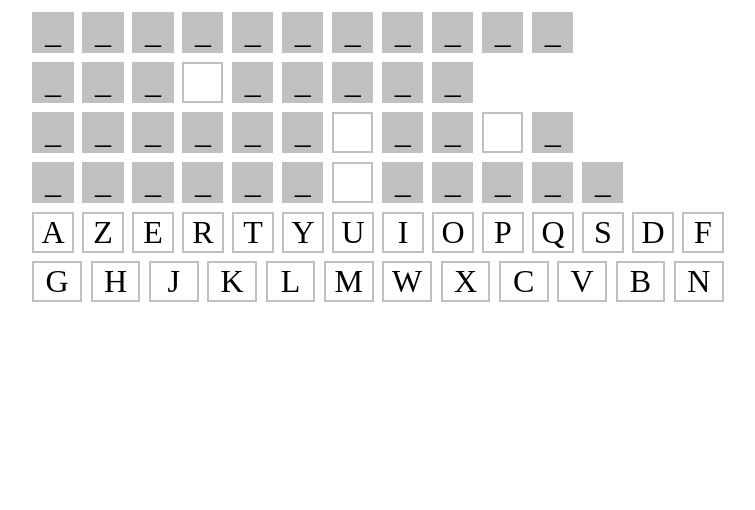
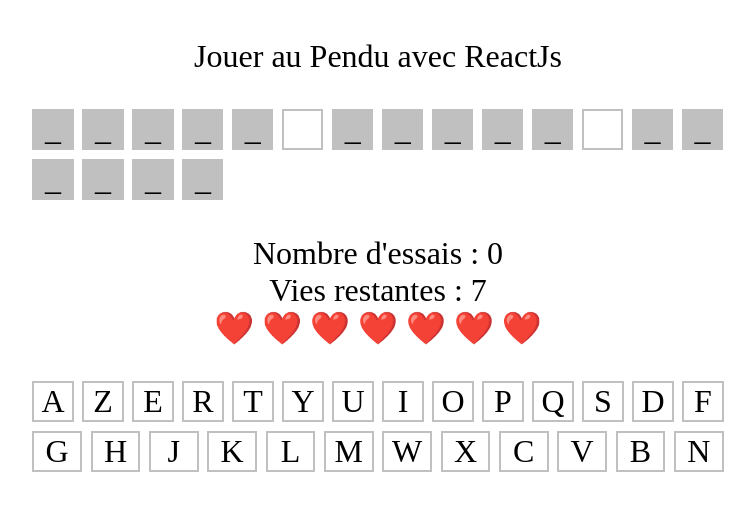
Before and after one commit to rivers-dash/Pendu, a React (Create React App) app: page / in a window 1280 px wide. Shown: the top 510 px of the page, without its empty margins (262-1017 px from the left). Built offline with nearby package versions, Linux system fonts and the light colour scheme.

Commit message:
:sparkles: Functioning App whith one sentence
the app is functionning with only one word or sentence, it's able to display win, lose and the word or sentence to guess

```diff
--- a/src/App.css
+++ b/src/App.css
@@ -21,3 +21,24 @@
   margin: auto;
   user-select: none;
 }
+
+.title {
+	display: flex;
+	flex-wrap: wrap;
+	font-size: 32px;
+  margin: auto;
+	padding: 30px 0;
+  user-select: none;
+	justify-content: center;
+}
+
+.subtitle {
+	display: flex;
+	flex-wrap: wrap;
+	font-size: 32px;
+  margin: auto;
+	padding: 30px 0;
+  user-select: none;
+	justify-content: center;
+	text-align: center;
+}
--- a/src/App.js
+++ b/src/App.js
@@ -3,19 +3,27 @@ import './App.css';
 import Button from './Button.js';
 
 const LINE = 14
-const WORD = 'permutation THE WORLD SHOULD BE A BETTER PLACE'
+const WORD = 'great place to work'
 const LETTERS = (['A','Z','E','R','T','Y','U','I','O','P','Q','S','D','F','G','H','J','K','L','M','W','X','C','V','B','N'])
 
 
 class App extends Component {
 	state = {
-		word: WORD.toUpperCase(),
-		size: WORD.length,
-		hiddenWord: '',
+		hiddenWord: this.generateWord(),
+		strikes: 0,
+		life: 7,
+	}
+
+	constructor(props){
+		super(props)
+		this.generateWord = this.generateWord.bind(this)
+		this.handleLetterClick = this.handleLetterClick.bind(this)
+		this.showLetter = this.showLetter.bind(this)
 	}
 
 	generateWord() {
-		let { word, size } = this.state
+		let word = WORD.toUpperCase()
+		let size = WORD.length
 		let v1 = []
 		let spaceIndex
 		let hiddenWord = []
@@ -69,30 +77,81 @@ class App extends Component {
 		return lines
 	}
 
-  render() {
-    return (
-			<div className="pendu">
-
-				<div className="hiddenWord">
-
-					{
-						this.generateWord().map((line) => (
-							<div className="hiddenWord">
-								{
-									line.map((letter, index) => (
-										<Button
-											key={index}
-											letter={letter.value}
-											feedback={letter.feedback}
-											index={letter.index}
-										/>
-
-									))
-								}
-							</div>
-						))
+	handleLetterClick(letter) {
+		const { strikes } = this.state
+		this.setState({ strikes: strikes + 1})
+		this.showLetter(letter)
 	}
 
+	showLetter(letter) {
+		const { hiddenWord } = this.state
+		let hit = false
+
+		for (var i=0; i<hiddenWord.length; i++){
+			for (var j=0; j<hiddenWord[i].length; j++){
+				if (hiddenWord[i][j].value === letter) {
+					let temp = [...hiddenWord]
+					temp[i][j].feedback = 'visible'
+					this.setState({ hiddenWord: temp, })
+					hit = true
+				}
+			}
+		}
+		this.lifeProcess(hit)
+	}
+
+	lifeProcess(hit) {
+		const { life } = this.state
+		if (!hit)
+			this.setState({ life: life-1})
+	}
+
+	heartCanvas() {
+		const { life } = this.state
+		let lifescore = ''
+
+		for (var i=0; i<life; i++) {
+			lifescore = lifescore.concat('❤️ ')
+		}
+		while (lifescore.length<21){
+			lifescore = lifescore.concat('💔 ')
+		}
+
+		return lifescore
+	}
+
+	score() {
+		const { hiddenWord, strikes, life} = this.state
+
+		let win = true
+		hiddenWord.forEach(function(line) {
+			line.forEach(function(letter) {
+				if (letter.feedback === 'hidden')
+					win = false
+			})
+		})
+
+		if (win) {
+			return (
+				<div className="subtitle">
+					YOU WON
+					<br></br>
+					Vous deviez deviner : {WORD.toUpperCase()}
+					<br></br>
+					🏆
+				</div>
+			)
+		}
+
+		while (life>0) {
+			return (
+				<div>
+					<div className="subtitle">
+						Nombre d'essais : {strikes}
+						<br></br>
+						Vies restantes : {life}
+						<br></br>
+						{this.heartCanvas()}
 					</div>
 
 					<div className="pendu">
@@ -102,6 +161,8 @@ class App extends Component {
 								letter={letter}
 								feedback='visible'
 								index={index}
+								clicable={'clicable'}
+								onClick={this.handleLetterClick}
 							/>
 						))}
 					</div>
@@ -109,6 +170,50 @@ class App extends Component {
 				</div>
 			)
 		}
+
+		return (
+			<div className="subtitle">
+				Nombre d'essais : {strikes}
+				<br></br>
+				Vous avez perdu
+				<br></br>
+				🐸
+			</div>
+		)
+	}
+
+
+
+  render() {
+		const { hiddenWord } = this.state
+    return (
+			<div className="pendu">
+				<div className="title">
+					Jouer au Pendu avec ReactJs
+				</div>
+
+				<div className="hiddenWord">
+					{hiddenWord.map((line, index) => (
+						<div className="hiddenWord" key={index}>
+							{line.map((letter, index) => (
+								<Button
+									key={index}
+									letter={letter.value}
+									feedback={letter.feedback}
+									index={letter.index}
+									clicable={'unclicable'}
+								/>
+								))}
+						</div>
+						))}
+				</div>
+
+				{this.score()}
+
+
+      </div>
+  	)
+	}
 }
 
 export default App;
--- a/src/Button.css
+++ b/src/Button.css
@@ -54,3 +54,7 @@
 .hiddenWord > .letter > .symbol {
   margin: auto;
 }
+
+.hiddenWord > .letter.unclicable {
+  pointer-events: none;
+}
--- a/src/Button.js
+++ b/src/Button.js
@@ -4,8 +4,8 @@ import PropTypes from 'prop-types'
 
 const HIDDEN_SYMBOL = '_'
 
-const Button = ({ letter, feedback, index, onClick }) => (
-	<div className={`letter ${feedback}`} onClick={() => onClick(index)}>
+const Button = ({ letter, feedback, index, onClick, clicable }) => (
+	<div className={`letter ${feedback} ${clicable}`} onClick={() => onClick(letter)}>
 		<span className="symbol">
 			{feedback === 'hidden' ? HIDDEN_SYMBOL : letter}
 		</span>
@@ -14,14 +14,19 @@ const Button = ({ letter, feedback, index, onClick }) => (
 
 Button.propTypes = {
 	letter: PropTypes.string.isRequired,
-	//onClick: PropTypes.func.isRequired,
+	onClick: PropTypes.func,
 	feedback: PropTypes.oneOf([
 		'visible',
 		'hidden',
 		'justMatched',
 		'justMismatched',
 	]).isRequired,
+	clicable: PropTypes.PropTypes.oneOf([
+		'clicable',
+		'unclicable',
+	]).isRequired,
 	index: PropTypes.number.isRequired,
+
 }
 
 export default Button
```
Lines whose indentation alone changed are shown as unchanged.
